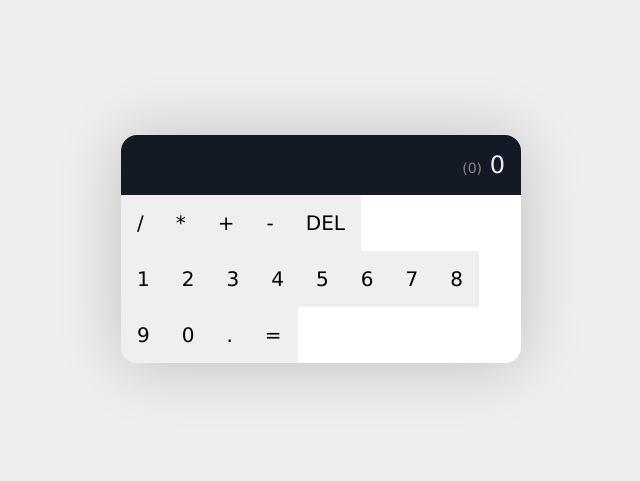
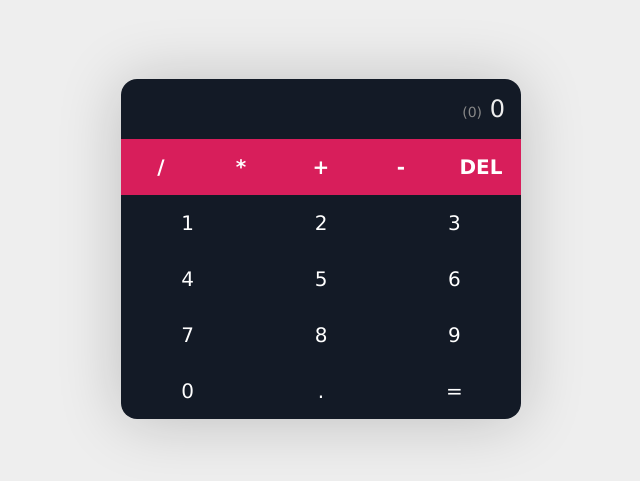
Before and after one commit to Abhishekmeter/calculator, a React (Create React App) app: page / in a window 1280 px wide. Shown: the part 151-632 px from the top of the page, without its empty margins (319-959 px from the left). Built offline with nearby package versions, Linux system fonts and the light colour scheme.

Commit message:
Modularization

```diff
--- a/src/App.js
+++ b/src/App.js
@@ -1,32 +1,14 @@
+import Digit from "./components/Digit";
+import Operator from "./components/Operator";
+import Result from "./components/Result";
+
 function App() {
-  const createDigits = () => {
-    const digits = [];
-    for (let i = 1; i < 10; i++) {
-      digits.push(<button key={i}>{i}</button>);
-    }
-
-    return digits;
-  };
-
   return (
     <div className="App">
       <div className="calculator">
-        <div className="display">
-          <span>(0)</span> 0
-        </div>
-        <div className="operators">
-          <button>/</button>
-          <button>*</button>
-          <button>+</button>
-          <button>-</button>
-          <button>DEL</button>
-        </div>
-        <div className="digits">
-          {createDigits()}
-          <button>0</button>
-          <button>.</button>
-          <button>=</button>
-        </div>
+        <Result />
+        <Operator />
+        <Digit />
       </div>
     </div>
   );
--- /dev/null
+++ b/src/components/Digit.js
@@ -0,0 +1,21 @@
+import styles from "./Digit.module.css";
+function Digit() {
+  const createDigits = () => {
+    const digits = [];
+    for (let i = 1; i < 10; i++) {
+      digits.push(<button key={i}>{i}</button>);
+    }
+    return digits;
+  };
+
+  return (
+    <div className={styles.digits}>
+      {createDigits()}
+      <button>0</button>
+      <button>.</button>
+      <button>=</button>
+    </div>
+  );
+}
+
+export default Digit;
--- /dev/null
+++ b/src/components/Digit.module.css
@@ -0,0 +1,10 @@
+.digits {
+  display: flex;
+  flex-wrap: wrap;
+}
+
+.digits button {
+  flex: 1 1 33.333%;
+  max-width: 33.333%;
+  background-color: var(--dark);
+}
--- /dev/null
+++ b/src/components/Operator.js
@@ -0,0 +1,15 @@
+import styles from "./Operator.module.css";
+
+function Operator() {
+  return (
+    <div className={styles.operators}>
+      <button>/</button>
+      <button>*</button>
+      <button>+</button>
+      <button>-</button>
+      <button>DEL</button>
+    </div>
+  );
+}
+
+export default Operator;
--- /dev/null
+++ b/src/components/Operator.module.css
@@ -0,0 +1,9 @@
+.operators {
+  display: flex;
+}
+
+.operators button {
+  flex: 1 1 0%;
+  background-color: var(--primary);
+  font-weight: 700;
+}
--- /dev/null
+++ b/src/components/Result.js
@@ -0,0 +1,11 @@
+import styles from './Result.module.css';
+
+function Result() {
+  return (
+    <div className={styles.display}>
+      <span>(0)</span> 0
+    </div>
+  );
+}
+
+export default Result;
--- /dev/null
+++ b/src/components/Result.module.css
@@ -0,0 +1,13 @@
+.display {
+  padding: 16px;
+  text-align: right;
+  background-color: var(--dark);
+  color: var(--light);
+  font-size: 24px;
+  font-weight: 300;
+}
+
+.display span {
+  font-size: 14px;
+  color: #888;
+}
--- a/src/index.css
+++ b/src/index.css
@@ -21,6 +21,7 @@ body {
   min-height: 100vh;
   align-items: center;
   justify-content: center;
+  padding: 16px;
 }
 
 .calculator {
@@ -32,27 +33,17 @@ body {
   box-shadow: 0px 2px 64px rgba(0, 0, 0, 0.2);
 }
 
-.display {
-  padding: 16px;
-  text-align: right;
-  background-color: var(--dark);
-  color: var(--light);
-  font-size: 24px;
-  font-weight: 300;
-}
-
-.display span {
-  font-size: 14px;
-  color: #888;
-}
-
 button {
   appearance: none;
   border: none;
   outline: none;
-  color: black;
+  color: white;
   font-size: 20px;
   padding: 16px;
   cursor: pointer;
   transform: 0.4s;
 }
+
+button:hover {
+  opacity: 0.9;
+}
```
